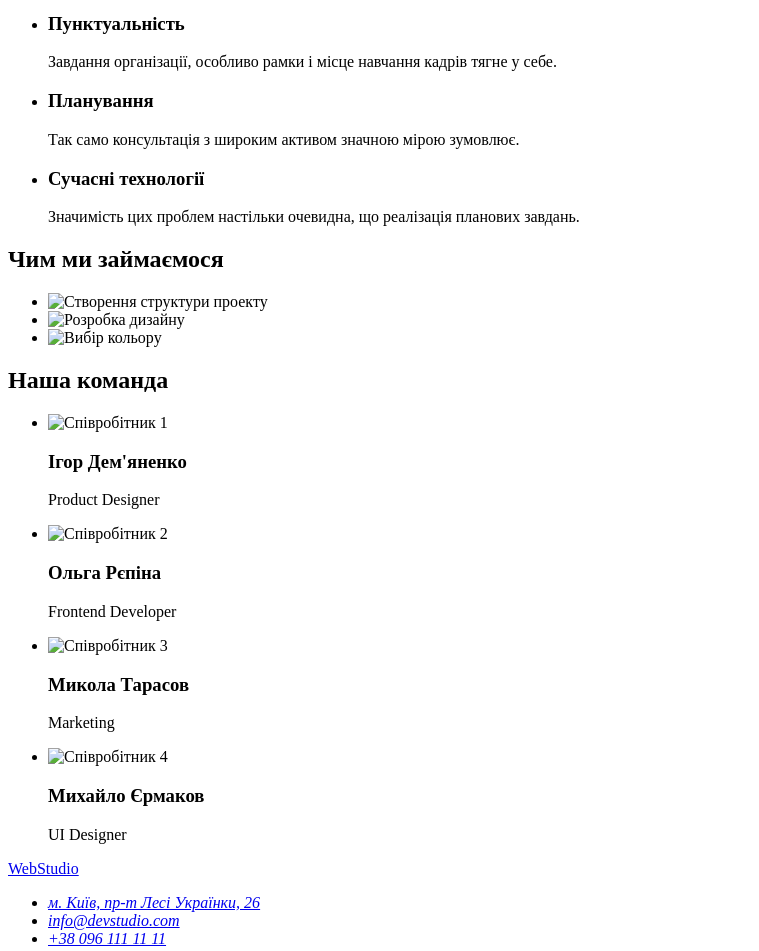
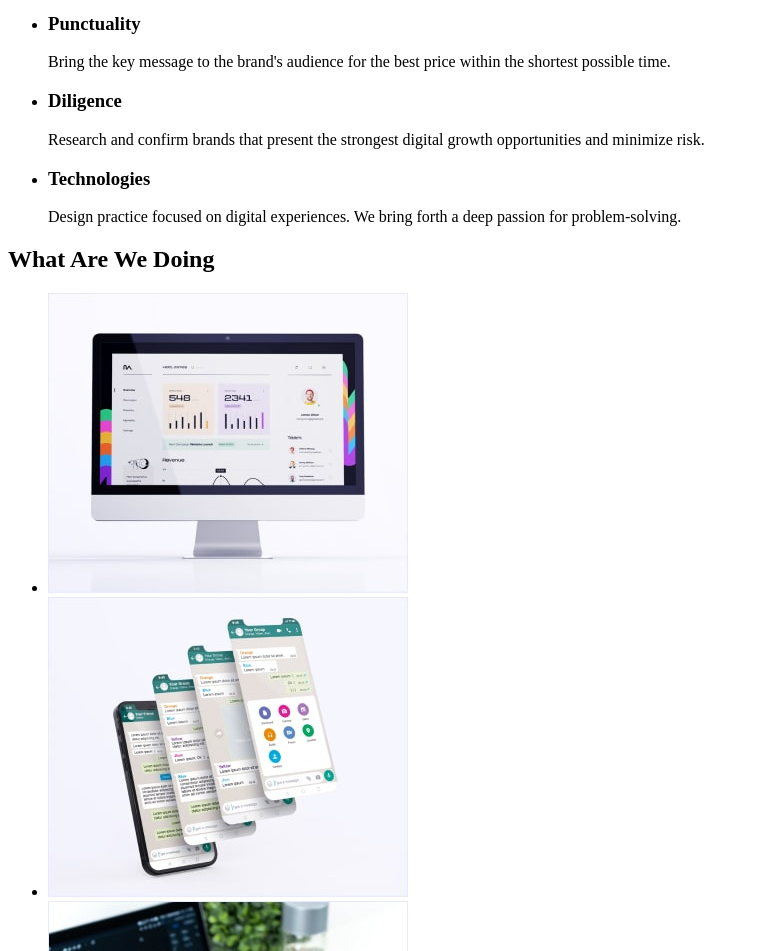
Before and after one commit to Igor-Chumak/goit-markup-hw-01, a plain HTML site: page index.html in a window 1280 px wide. Shown: the part 360-1311 px from the top of the page, without its empty margins (0-759 px from the left). Drawn offline with Linux system fonts and the light colour scheme.

Commit message:
full version

```diff
--- a/index.html
+++ b/index.html
@@ -1,5 +1,6 @@
 <!DOCTYPE html>
 <html lang="en">
+
 <head>
   <meta charset="UTF-8" />
   <meta http-equiv="X-UA-Compatible" content="IE=edge" />
@@ -9,46 +10,30 @@
   <link rel="preconnect" href="https://fonts.gstatic.com" crossorigin />
   <link
     href="https://fonts.googleapis.com/css2?family=Raleway:wght@700;800&family=Roboto:wght@400;500;700;900&display=swap"
-      rel="stylesheet"
-    />
+    rel="stylesheet" />
   <!-- <link rel="stylesheet" href="./styles.css" /> -->
 </head>
+
 <body>
   <header>
     <nav>
       <!-- logo -->
-        <a href="./index.html" class="logo"
-          >Web<span class="logo-part-header">Studio</span></a
-        >
+      <a href="./index.html" class="logo">Web<span class="logo-part-header">Studio</span></a>
       <ul class="list">
         <li>
           <!-- Studio -->
-            <a
-              href="/index.html"
-              class="link nav-link current-page"
-              target="_self"
-              rel="noopener noreferrer nofollow"
-              >Studio
+          <a href="/index.html" class="link nav-link current-page" target="_self"
+            rel="noopener noreferrer nofollow">Studio
           </a>
         </li>
         <li>
           <!-- Portfolio -->
-            <a
-              href="./portfolio.html"
-              class="link nav-link"
-              target="_self"
-              rel="noopener noreferrer nofollow"
-              >Portfolio
+          <a href="./portfolio.html" class="link nav-link" target="_self" rel="noopener noreferrer nofollow">Portfolio
           </a>
         </li>
         <li>
           <!-- Contacts-->
-            <a
-              href="#footer"
-              class="link nav-link"
-              target="_self"
-              rel="noopener noreferrer nofollow"
-              >Contacts
+          <a href="#footer" class="link nav-link" target="_self" rel="noopener noreferrer nofollow">Contacts
           </a>
         </li>
       </ul>
@@ -56,130 +41,89 @@
     <ul class="list">
       <li>
         <!-- email -->
-          <a href="mailto:info@devstudio.com" class="link contact-link"
-            >info@devstudio.com</a
-          >
+        <a href="mailto:info@devstudio.com" class="link contact-link">info@devstudio.com</a>
       </li>
       <li>
         <!-- tel -->
-          <a href="tel:+11 (000) 111-11-11" class="link contact-link"
-            >+11(000)1111111</a
-          >
+        <a href="tel:+11 (000) 111-11-11" class="link contact-link">+11(000)1111111</a>
       </li>
     </ul>
   </header>
   <main>
     <section>
-        <!-- section 1 Hero-->
+      <!-- section Hero-->
       <section class="hero-section">
         <h1 class="hero-title">Effective Solutions for Your Business</h1>
         <button type="button" class="button hero-btn">Order Service</button>
       </section>
-        <!-- section 2 Features-->
+      <!-- section 1 Features-->
       <section class="features">
         <h2 class="vissually-hidden">Features</h2>
         <ul class="list">
           <li>
             <h3 class="features-title">Strategy</h3>
             <p class="features-text">
-                Our goal is to identify the business problem to walk away with
-                the perfect and creative solution.
+              Our goal is to identify the business problem to walk away with the perfect and creative solution.
             </p>
           </li>
           <li>
-              <h3 class="features-title">Пунктуальність</h3>
+            <h3 class="features-title">Punctuality</h3>
             <p class="features-text">
-                Завдання організації, особливо рамки i місце навчання кадрів
-                тягне у себе.
+              Bring the key message to the brand's audience for the best price within the shortest possible time.
             </p>
           </li>
           <li>
-              <h3 class="features-title">Планування</h3>
+            <h3 class="features-title">Diligence</h3>
             <p class="features-text">
-                Так само консультація з широким активом значною мірою зумовлює.
+              Research and confirm brands that present the strongest digital growth opportunities and minimize risk.
             </p>
           </li>
           <li>
-              <h3 class="features-title">Сучасні технології</h3>
+            <h3 class="features-title">Technologies</h3>
             <p class="features-text">
-                Значимість цих проблем настільки очевидна, що реалізація
-                планових завдань.
+              Design practice focused on digital experiences. We bring forth a deep passion for problem-solving.
             </p>
           </li>
         </ul>
       </section>
       <section class="whatwedo">
-          <!-- секція 3 -->
-          <h2>Чим ми займаємося</h2>
+        <!-- section 2 What Are We Doing-->
+        <h2>What Are We Doing</h2>
         <ul class="list">
           <li>
-              <img
-                src="./images/whatwedo_1.jpg"
-                alt="Створення структури проекту"
-                width="370"
-                height="294"
-              />
+            <img src="./images/what_we_do 1.jpg" alt="Web project structure" width="360" height="300" />
           </li>
           <li>
-              <img
-                src="./images/whatwedo_2.jpg"
-                alt="Розробка дизайну"
-                width="370"
-                height="294"
-              />
+            <img src="./images/what_we_do 2.jpg" alt="Web design" width="360" height="300" />
           </li>
           <li>
-              <img
-                src="./images/whatwedo_3.jpg"
-                alt="Вибір кольору"
-                width="370"
-                height="294"
-              />
+            <img src="./images/what_we_do 3.jpg" alt="Mobile application" width="360" height="300" />
           </li>
         </ul>
       </section>
       <section class="team">
-          <!-- секція 4 -->
-          <h2>Наша команда</h2>
+        <!-- section 3 Our Team-->
+        <h2>Our Team</h2>
         <ul class="list">
           <li>
-              <img
-                src="./images/team_1.jpg"
-                alt="Співробітник 1"
-                width="270"
-                height="368"
-              />
-              <h3 class="team-item">Ігор Дем'яненко</h3>
+            <img src="./images/team_card 1.jpg" alt="Team 1" width="264" height="260" />
+            <h3 class="team-item">Mark Guerrero
+            </h3>
             <p lang="en" class="team-description">Product Designer</p>
           </li>
           <li>
-              <img
-                src="./images/team_2.jpg"
-                alt="Співробітник 2"
-                width="270"
-                height="368"
-              />
-              <h3 class="team-item">Ольга Рєпіна</h3>
+            <img src="./images/team_card 2.jpg" alt="Team 2" width="264" height="260" />
+            <h3 class="team-item">Tom Ford</h3>
             <p lang="en" class="team-description">Frontend Developer</p>
           </li>
           <li>
-              <img
-                src="./images/team_3.jpg"
-                alt="Співробітник 3"
-                width="270"
-                height="368"
-              />
-              <h3 class="team-item">Микола Тарасов</h3>
+            <img src="./images/team_card 3.jpg" alt="Team 3" width="264" height="260" />
+            <h3 class="team-item">Camila Garcia</h3>
             <p lang="en" class="team-description">Marketing</p>
           </li>
           <li>
-              <img
-                src="./images/team_4.jpg"
-                alt="Співробітник 4"
-                width="270"
-                height="368"
-              />
-              <h3 class="team-item">Михайло Єрмаков</h3>
+            <img src="./images/team_card 4.jpg" alt="Team 4" width="264" height="260" />
+            <h3 class="team-item">Daniel Wilson</h3>
             <p lang="en" class="team-description">UI Designer</p>
           </li>
         </ul>
@@ -187,34 +131,26 @@
     </section>
   </main>
   <footer id="footer" class="footer">
-      <!-- логотип -->
-      <a href="./index.html" class="logo"
-        >Web<span class="logo-part-footer">Studio</span></a
-      >
-      <address>
-        <!-- content logo, address, contacts -->
+    <!-- LOGO -->
+    <a href="./index.html" class="logo">Web<span class="logo-part-footer">Studio</span></a>
+    <section>Increase the flow of customers and sales for your business with digital marketing & growth solutions.
+    </section>
+    <!-- <address>
+       content logo, address, contacts
       <ul class="list">
         <li>
-            <a
-              href="https://goo.gl/maps/CPtrU1FHBa2aNyZL9"
-              class="link adress-link"
-              target="_blank"
-              rel="noopener noreferrer nofollow"
-              >м. Київ, пр-т Лесі Українки, 26</a
-            >
+          <a href="https://goo.gl/maps/CPtrU1FHBa2aNyZL9" class="link adress-link" target="_blank"
+            rel="noopener noreferrer nofollow">м. Київ, пр-т Лесі Українки, 26</a>
         </li>
         <li>
-            <a href="mailto:info@devstudio.com" class="link footer-link"
-              >info@devstudio.com</a
-            >
+          <a href="mailto:info@devstudio.com" class="link footer-link">info@devstudio.com</a>
         </li>
         <li>
-            <a href="tel:+380961111111" class="link footer-link"
-              >+38 096 111 11 11</a
-            >
+          <a href="tel:+380961111111" class="link footer-link">+38 096 111 11 11</a>
         </li>
       </ul>
-      </address>
+    </address> -->
   </footer>
 </body>
+
 </html>
```
Lines whose indentation alone changed are shown as unchanged.
